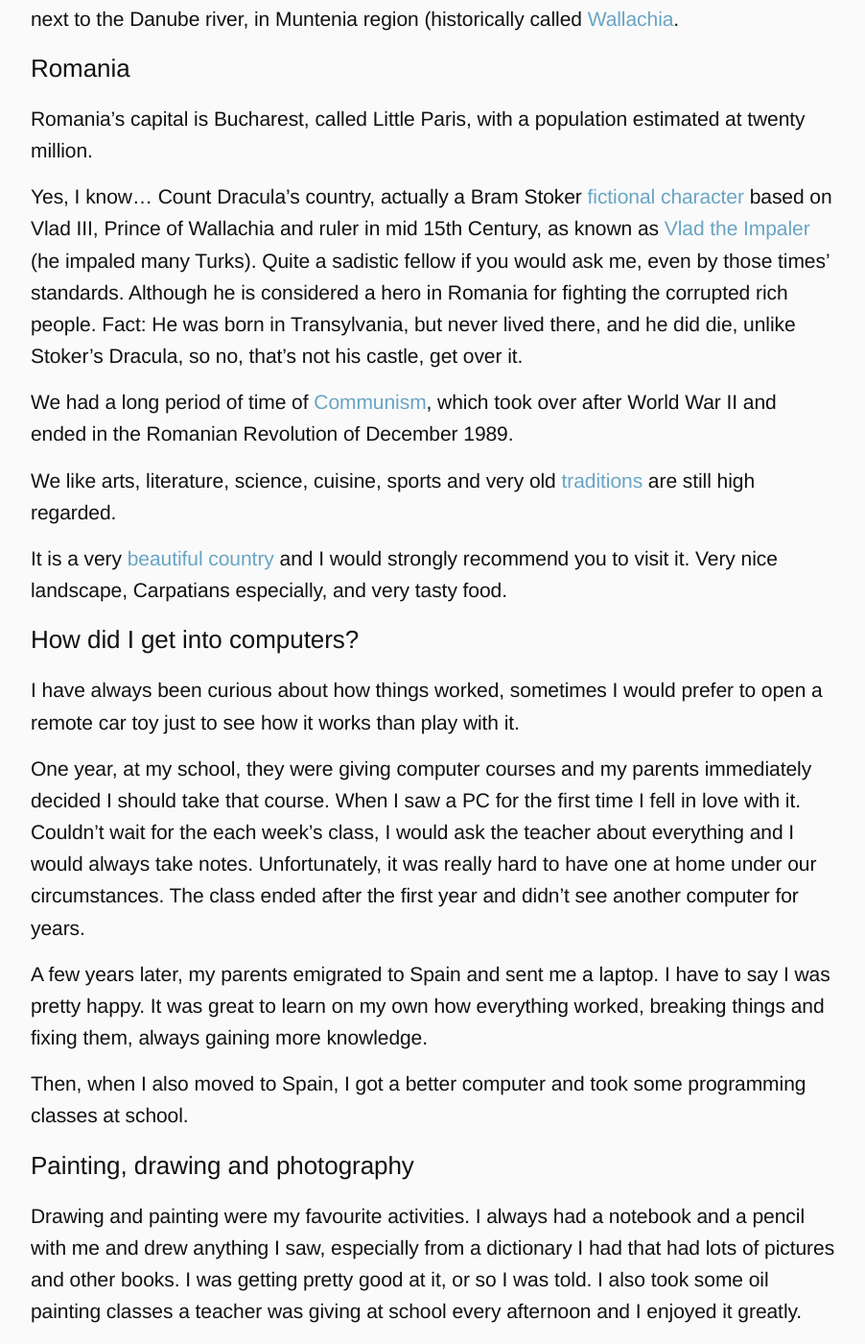
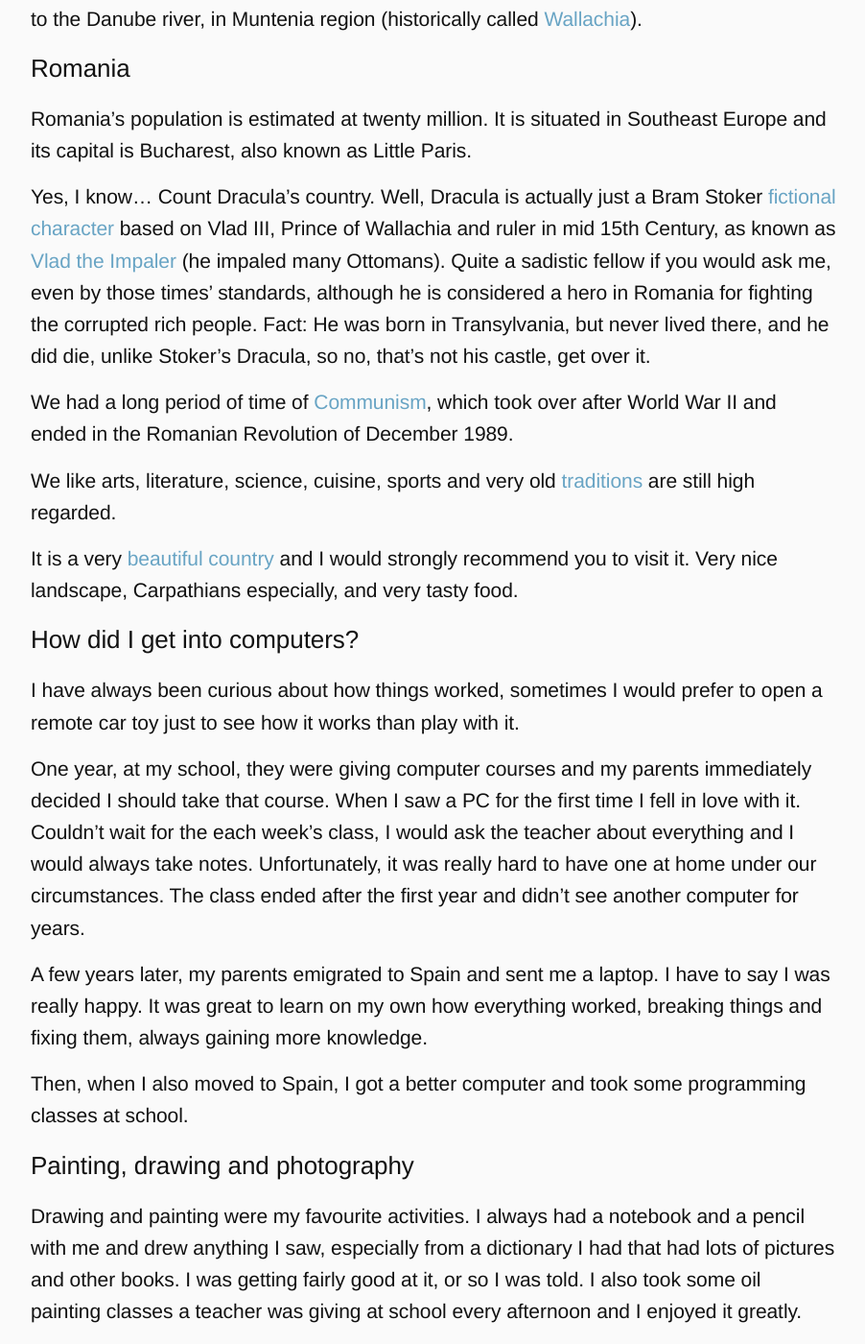
Before and after one commit to mariusavram91/mariusavram, a Jekyll site: the page built from about.md, in a window 1280 px wide and 1400 px high, scrolled down 858 px. Shown: the whole window at 96% size, without its empty margins (188-1090 px from the left). Built offline with Jekyll 4.4.1, drawn with Linux system fonts in a browser that asks for light colours; nearby versions of some CDN libraries; some of the changed text lies outside the part shown.

Commit message:
Fix typos on About page

```diff
--- a/about.md
+++ b/about.md
@@ -14,19 +14,19 @@
 
 ### Winter of '91 and where I come from
 
-Born in 1991, just two years after the [Romanian Revolution](https://en.wikipedia.org/wiki/Romanian_Revolution){:target="_blank"} and I grew up in a small town next to the Danube river, in Muntenia region (historically called [Wallachia](https://en.wikipedia.org/wiki/Wallachia){:target="_blank"}.
+Born in 1991, just two years after the [Romanian Revolution](https://en.wikipedia.org/wiki/Romanian_Revolution){:target="_blank"}, I grew up in a small town next to the Danube river, in Muntenia region (historically called [Wallachia](https://en.wikipedia.org/wiki/Wallachia){:target="_blank"}).
 
 ### Romania
 
-Romania's capital is Bucharest, called Little Paris, with a population estimated at twenty million.
+Romania's population is estimated at twenty million. It is situated in Southeast Europe and its capital is Bucharest, also known as Little Paris.
 
-Yes, I know... Count Dracula's country, actually a Bram Stoker [fictional character](https://www.goodreads.com/book/show/17245.Dracula){:target="_blank"} based on Vlad III, Prince of Wallachia and ruler in mid 15th Century, as known as [Vlad the Impaler](https://en.wikipedia.org/wiki/Vlad_the_Impaler){:target="_blank"} (he impaled many Turks). Quite a sadistic fellow if you would ask me, even by those times' standards. Although he is considered a hero in Romania for fighting the corrupted rich people. Fact: He was born in Transylvania, but never lived there, and he did die, unlike Stoker's Dracula, so no, that's not his castle, get over it.
+Yes, I know... Count Dracula's country. Well, Dracula is actually just a Bram Stoker [fictional character](https://www.goodreads.com/book/show/17245.Dracula){:target="_blank"} based on Vlad III, Prince of Wallachia and ruler in mid 15th Century, as known as [Vlad the Impaler](https://en.wikipedia.org/wiki/Vlad_the_Impaler){:target="_blank"} (he impaled many Ottomans). Quite a sadistic fellow if you would ask me, even by those times' standards, although he is considered a hero in Romania for fighting the corrupted rich people. Fact: He was born in Transylvania, but never lived there, and he did die, unlike Stoker's Dracula, so no, that's not his castle, get over it.
 
 We had a long period of time of [Communism](https://en.wikipedia.org/wiki/Socialist_Republic_of_Romania){:target="_blank"}, which took over after World War II and ended in the Romanian Revolution of December 1989.
 
 We like arts, literature, science, cuisine, sports and very old [traditions](http://romaniatourism.com/traditions-folklore.html){:target="_blank"} are still high regarded.
 
-It is a very [beautiful country](http://www.wherecoolthingshappen.com/22-photographs-prove-that-romania-is-beautiful){:target="_blank"} and I would strongly recommend you to visit it. Very nice landscape, Carpatians especially, and very tasty food.
+It is a very [beautiful country](http://www.wherecoolthingshappen.com/22-photographs-prove-that-romania-is-beautiful){:target="_blank"} and I would strongly recommend you to visit it. Very nice landscape, Carpathians especially, and very tasty food.
 
 ### How did I get into computers?
 
@@ -34,13 +34,13 @@
 
 One year, at my school, they were giving computer courses and my parents immediately decided I should take that course. When I saw a PC for the first time I fell in love with it. Couldn't wait for the each week's class, I would ask the teacher about everything and I would always take notes. Unfortunately, it was really hard to have one at home under our circumstances. The class ended after the first year and didn't see another computer for years.
 
-A few years later, my parents emigrated to Spain and sent me a laptop. I have to say I was pretty happy. It was great to learn on my own how everything worked, breaking things and fixing them, always gaining more knowledge.
+A few years later, my parents emigrated to Spain and sent me a laptop. I have to say I was really happy. It was great to learn on my own how everything worked, breaking things and fixing them, always gaining more knowledge.
 
 Then, when I also moved to Spain, I got a better computer and took some programming classes at school.
 
 ### Painting, drawing and photography
 
-Drawing and painting were my favourite activities. I always had a notebook and a pencil with me and drew anything I saw, especially from a dictionary I had that had lots of pictures and other books. I was getting pretty good at it, or so I was told. I also took some oil painting classes a teacher was giving at school every afternoon and I enjoyed it greatly.
+Drawing and painting were my favourite activities. I always had a notebook and a pencil with me and drew anything I saw, especially from a dictionary I had that had lots of pictures and other books. I was getting fairly good at it, or so I was told. I also took some oil painting classes a teacher was giving at school every afternoon and I enjoyed it greatly.
 
 I stopped for a few years and, when I decided to try again, I rediscovered it was pretty exciting. I decided to buy a graphics table and give a try to digital drawing/painting.
 
@@ -60,21 +60,21 @@
 
 ### Big change II
 
-The [company](http://learningdata.ie){:target="_blank"} was bought, after six months, by a Dublin based bigger company and I was asked if I wanted to move to Dublin. Once again, I was moving to a completely new place, this time on my own. I arrived to Dublin excited, motivated and ready for anything.
+The [company](http://learningdata.ie){:target="_blank"} was bought, after six months, by a Dublin based bigger company and I was asked if I wanted to move to Dublin. Once again, I was moving to a completely new place, this time on my own. I arrived to Dublin excited, motivated and ready for a new challenge.
 
 ### Back home
 
-Finally, I booked a flight to Romania for the first time since I left. I was thrilled by this trip, as were my relatives and childhood friends.
+Finally, after saving money while in Dublin, I booked a flight to Romania for the first time since I left. I was thrilled by this trip, as were my relatives and childhood friends.
 
 ### Travelling and languages
 
 It might be very cliché, but I love travelling and I wish I would do it more.
 
-I visited US, specifically Las Vegas and San Francisco, while I volunteered at [CollisionConf](https://collisionconf.com){:target="_blank"} 2015. Visiting San Francisco was a dream coming true, I've always wanted to see the Golden Gate bridge with my own eyes, not sure why though. Well, I did it, and how I did it... I walked all day from Downtown, through the China Town, then going to SF-Oakland Bay bridge, to Embarcadero, to Pier 39 until evening, when I arrived to the Golden Gate Bridge. Waited there till the sunset. It was astonishing and the long walk was worth it!
+I visited US, specifically Las Vegas and San Francisco, while I volunteered at [CollisionConf](https://collisionconf.com){:target="_blank"} 2015. Visiting San Francisco was a dream coming true, I've always wanted to see the Golden Gate bridge with my own eyes, not sure why though. Well, I did it, and how I did it... I walked all day from Downtown, through the China Town, then going to SF-Oakland Bay bridge, to Embarcadero, to Pier 39 until evening, when I arrived to the Golden Gate Bridge. Waited there till the sunset. It was astonishing and the very long walk was worth it!
 
 ![Golden Gate Bridge, San Francisco, 2015](/assets/golden_gate.jpg)
 
-During the 2015 summer I went to an Interrail trip for 10 days, flying from Dublin to Berlin, then taking the train, I visited Amsterdam, Geneva, Vienna and Prague, then flying back to Dublin. It was one of the greatest experiences of my life. What I most liked was the sudden change between the different cultures and languages.
+During the 2015 summer I went on an Interrail trip for 10 days, flying from Dublin to Berlin, then taking the train, I visited Amsterdam, Geneva, Vienna and Prague, then flying back to Dublin. It was one of the greatest experiences of my life. What I most liked was the sudden change between the different cultures and languages.
 
 ![Interrail, 2015](/assets/interrail.jpg)
 
```
Also changed, not shown: other parts of about.md (+2 -2 lines).
